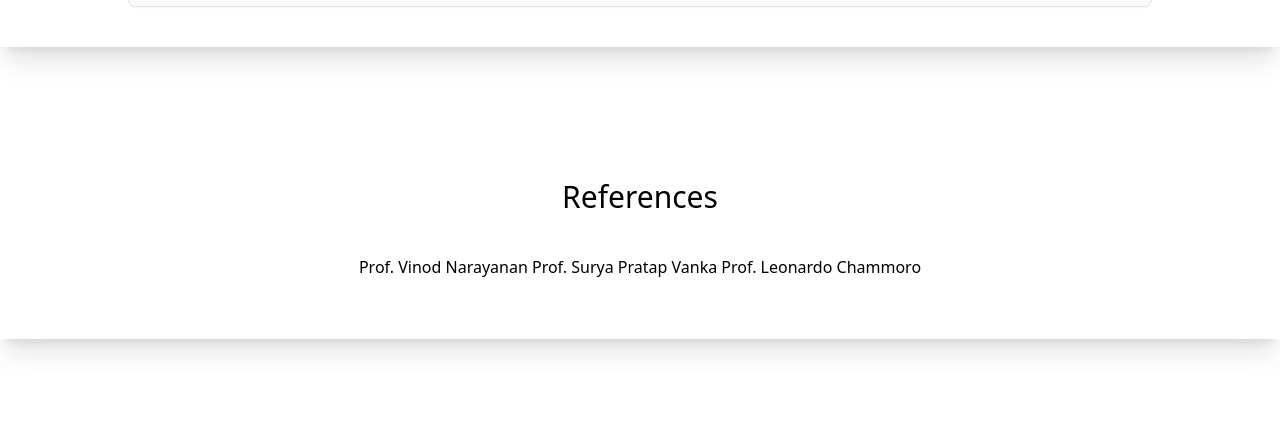
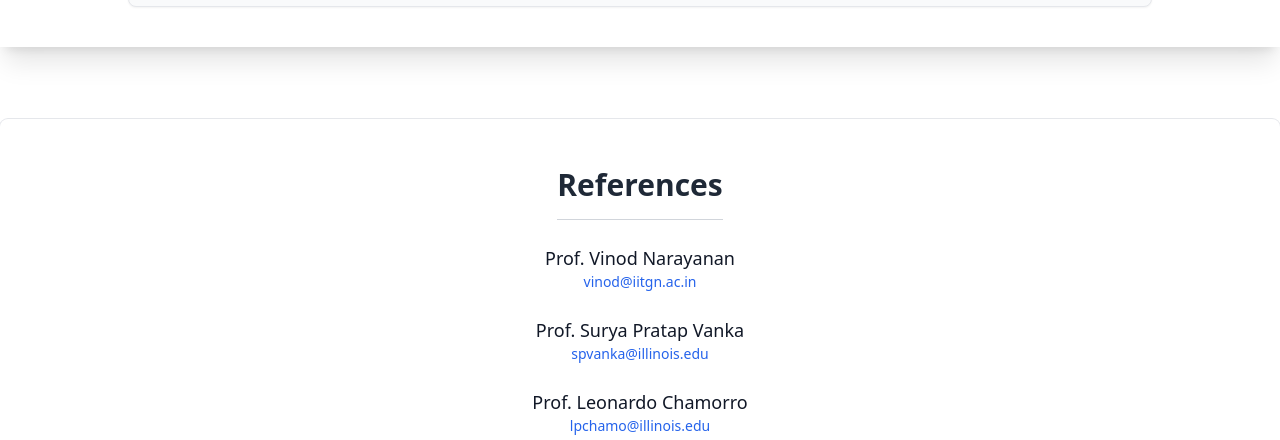
Before and after one commit to akashu4295/akashu4295.github.io, a plain HTML site: page index.html in a window 1280 px wide. Shown: the part 6273-6713 px from the top of the page. Drawn offline with nearby package versions, Linux system fonts and the light colour scheme.

Commit message:
Update index.html

```diff
--- a/index.html
+++ b/index.html
@@ -413,15 +413,30 @@
 
     <br><br><br>
 
-    <div class="flex flex-col items-center p-10 shadow-xl ring-0" id="references">
-        <!-- Centered Heading -->
-        <h1 class="text-3xl py-5 text-center">References</h1>
-        <div class="flex items-start space-x-10 p-5">
-            Prof. Vinod Narayanan
-            Prof. Surya Pratap Vanka
-            Prof. Leonardo Chammoro
-        </div>
+    <div class="flex flex-col items-center p-8 bg-white dark:bg-gray-900 shadow-lg rounded-lg ring-1 ring-gray-200 dark:ring-gray-700" id="references">
+          <!-- Centered Heading -->
+          <h1 class="text-3xl font-semibold text-gray-800 dark:text-gray-200 py-4 text-center border-b border-gray-300 dark:border-gray-700">
+            References
+          </h1>
+          <div class="flex flex-col space-y-6 pt-6">
+            <!-- Reference 1 -->
+            <div class="flex flex-col items-center text-center">
+              <p class="text-lg font-medium text-gray-900 dark:text-gray-100">Prof. Vinod Narayanan</p>
+              <a href="mailto:vinod@iitgn.ac.in" class="text-sm text-blue-600 dark:text-blue-400 hover:underline">vinod@iitgn.ac.in</a>
+            </div>
+            <!-- Reference 2 -->
+            <div class="flex flex-col items-center text-center">
+              <p class="text-lg font-medium text-gray-900 dark:text-gray-100">Prof. Surya Pratap Vanka</p>
+              <a href="mailto:spvanka@illinois.edu" class="text-sm text-blue-600 dark:text-blue-400 hover:underline">spvanka@illinois.edu</a>
+            </div>
+            <!-- Reference 3 -->
+            <div class="flex flex-col items-center text-center">
+              <p class="text-lg font-medium text-gray-900 dark:text-gray-100">Prof. Leonardo Chamorro</p>
+              <a href="mailto:lpchamo@illinois.edu" class="text-sm text-blue-600 dark:text-blue-400 hover:underline">lpchamo@illinois.edu</a>
+            </div>
+          </div>
     </div>
+
 
     <br><br><br>
 
```
